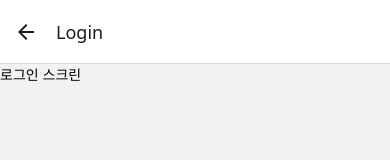
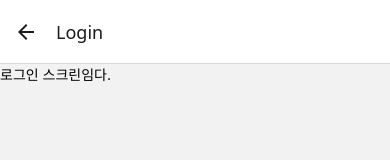
Before and after one commit to bom0320/MatzipApp, a React Native app in the folder front/: screen /Login in a window 390 px wide. Shown: the top 160 px of the page. Built offline with nearby package versions, Linux system fonts and the light colour scheme.

Commit message:
fix: data2

```diff
--- a/front/src/screens/LoginScreen.tsx
+++ b/front/src/screens/LoginScreen.tsx
@@ -4,7 +4,7 @@ import { Button, StyleSheet, View, Text } from 'react-native';
 function LoginScreen() {
     return (
         <View>
-            <Text>로그인 스크린</Text>
+            <Text>로그인 스크린임다.</Text>
         </View>
     );
 }
```
